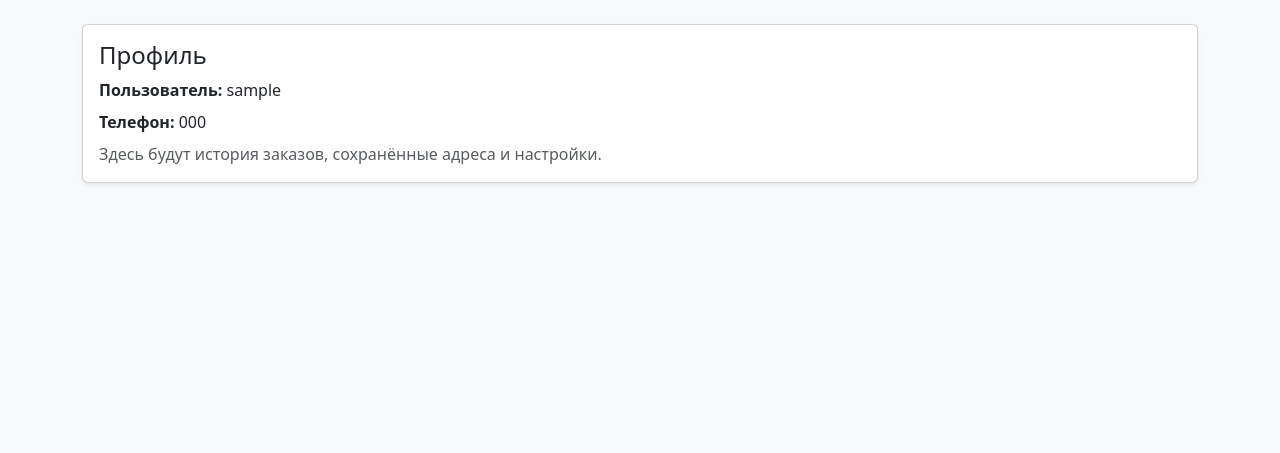
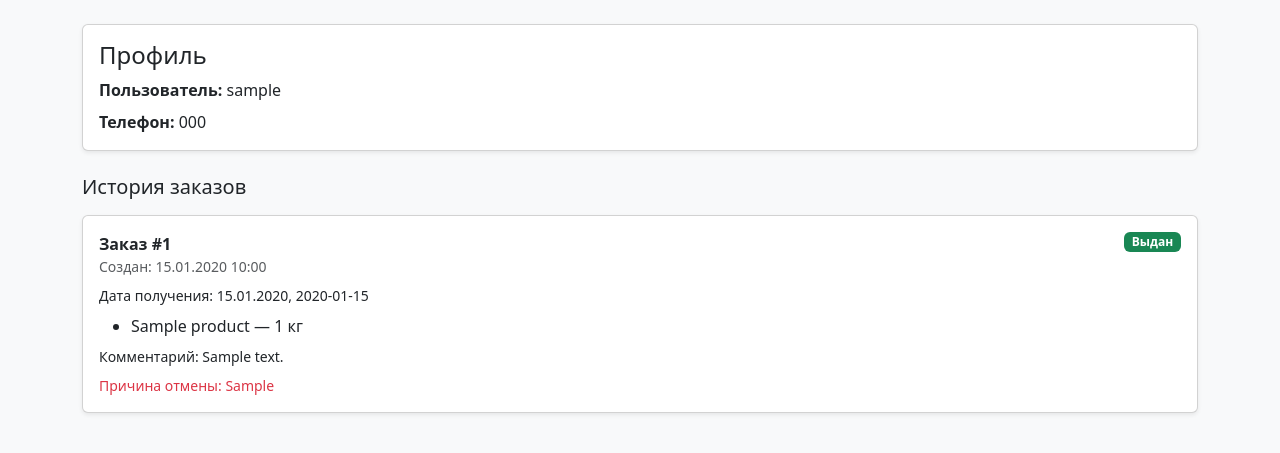
Before and after one commit to Nelehrom/Farmer_store, a Flask app: page /profile in a window 1280 px wide. Shown: the part 56-509 px from the top of the page. Run offline with Flask 3, Linux system fonts and the light colour scheme; a user stored in the database is signed in; tables that the repository leaves empty hold one stand-in row (values such as "Sample post").

Commit message:
Добавить удаление позиции в предзаказе и историю заказов в профиль

```diff
--- a/app/routes.py
+++ b/app/routes.py
@@ -171,7 +171,16 @@ def logout():
 @main_bp.route("/profile")
 @login_required
 def profile():
-    return render_template("profile.html")
+    orders = (
+        Preorder.query
+        .filter_by(user_id=current_user.id)
+        .order_by(Preorder.created_at.desc(), Preorder.id.desc())
+        .all()
+    )
+    for order in orders:
+        for item in order.items:
+            item._qty_display = format_preorder_qty(item)
+    return render_template("profile.html", orders=orders)
 
 
 @main_bp.route("/favorites")
--- a/app/static/js/store-actions.js
+++ b/app/static/js/store-actions.js
@@ -240,6 +240,7 @@
           <div class="d-flex align-items-center gap-2">
             <input type="number" class="form-control form-control-sm" style="width: 120px" min="${min}" step="${step}" value="${item.quantity}" data-preorder-qty data-product-id="${item.id}">
             <span class="small text-muted">${suffix}</span>
+            <button type="button" class="btn btn-sm btn-outline-danger" data-preorder-remove data-product-id="${item.id}">Удалить</button>
           </div>
         </div>
       </div>`;
@@ -347,6 +348,17 @@
     const preorderBtn = event.target.closest("[data-preorder-btn]");
     if (preorderBtn) {
       handlePreorderToggle(preorderBtn);
+      return;
+    }
+
+    const removePreorderBtn = event.target.closest("[data-preorder-remove]");
+    if (removePreorderBtn) {
+      const productId = Number(removePreorderBtn.dataset.productId);
+      if (!Number.isFinite(productId)) return;
+      const updated = removeById(getPreorders(), productId);
+      setPreorders(updated);
+      renderPreorders();
+      syncPreorderButtons();
     }
   });
 
--- a/app/templates/profile.html
+++ b/app/templates/profile.html
@@ -3,12 +3,49 @@
 {% block title %}Профиль{% endblock %}
 
 {% block content %}
-<div class="card shadow-sm">
+<div class="card shadow-sm mb-4">
   <div class="card-body">
     <h2 class="h4">Профиль</h2>
     <p class="mb-2"><strong>Пользователь:</strong> {{ current_user.username }}</p>
-    <p class="mb-2"><strong>Телефон:</strong> {{ current_user.phone }}</p>
-    <p class="mb-0 text-muted">Здесь будут история заказов, сохранённые адреса и настройки.</p>
+    <p class="mb-0"><strong>Телефон:</strong> {{ current_user.phone }}</p>
   </div>
 </div>
+
+<h3 class="h5 mb-3">История заказов</h3>
+{% if orders %}
+  <div class="d-flex flex-column gap-3">
+    {% for order in orders %}
+      <div class="card shadow-sm">
+        <div class="card-body">
+          <div class="d-flex justify-content-between align-items-start gap-3 mb-2">
+            <div>
+              <div class="fw-semibold">Заказ #{{ order.id }}</div>
+              <div class="small text-muted">Создан: {{ order.created_at.strftime('%d.%m.%Y %H:%M') }}</div>
+            </div>
+            <span class="badge {% if order.status == 'active' %}text-bg-primary{% elif order.status == 'completed' %}text-bg-success{% else %}text-bg-secondary{% endif %}">
+              {% if order.status == 'active' %}Активный{% elif order.status == 'completed' %}Выдан{% else %}Отменён{% endif %}
+            </span>
+          </div>
+
+          <div class="small mb-2">Дата получения: {{ order.pickup_date.strftime('%d.%m.%Y') }}{% if order.pickup_time %}, {{ order.pickup_time }}{% endif %}</div>
+
+          <ul class="mb-2">
+            {% for item in order.items %}
+              <li>{{ item.product.name }} — {{ item._qty_display if item._qty_display is defined else item.quantity }}</li>
+            {% endfor %}
+          </ul>
+
+          {% if order.comment %}
+            <div class="small mb-2">Комментарий: {{ order.comment }}</div>
+          {% endif %}
+          {% if order.cancel_reason %}
+            <div class="small text-danger mb-0">Причина отмены: {{ order.cancel_reason }}</div>
+          {% endif %}
+        </div>
+      </div>
+    {% endfor %}
+  </div>
+{% else %}
+  <div class="alert alert-light border">У вас пока нет заказов.</div>
+{% endif %}
 {% endblock %}
```
